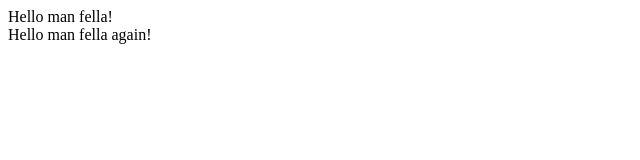
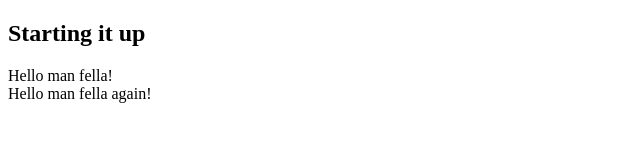
Before and after one commit to rcoston/cs50w_test, a plain HTML site: page index.html in a window 1280 px wide. Shown: the whole page, without its empty margins (0-640 px from the left). Drawn offline with Linux system fonts and the light colour scheme.

Commit message:
Added heading

```diff
--- a/index.html
+++ b/index.html
@@ -5,6 +5,7 @@
     <title>Page</title>
   </head>
   <body>
+    <h2>Starting it up</h2>
     Hello man fella!<br>
     Hello man fella again!
   </body>
```
